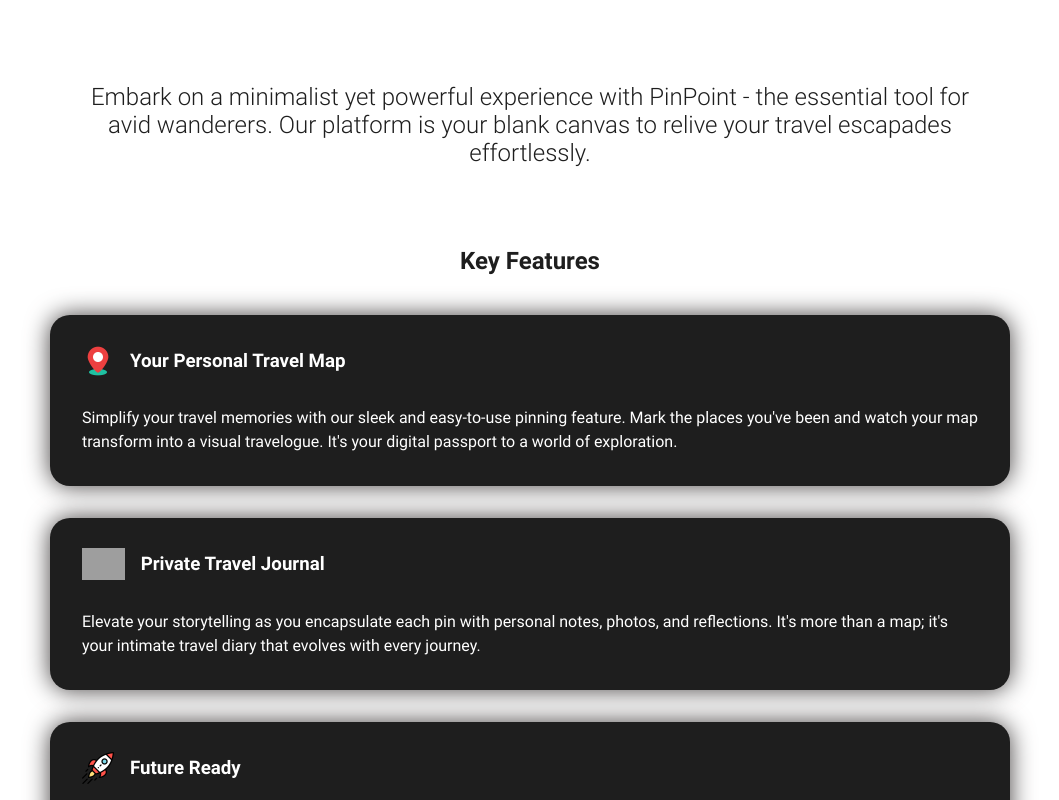
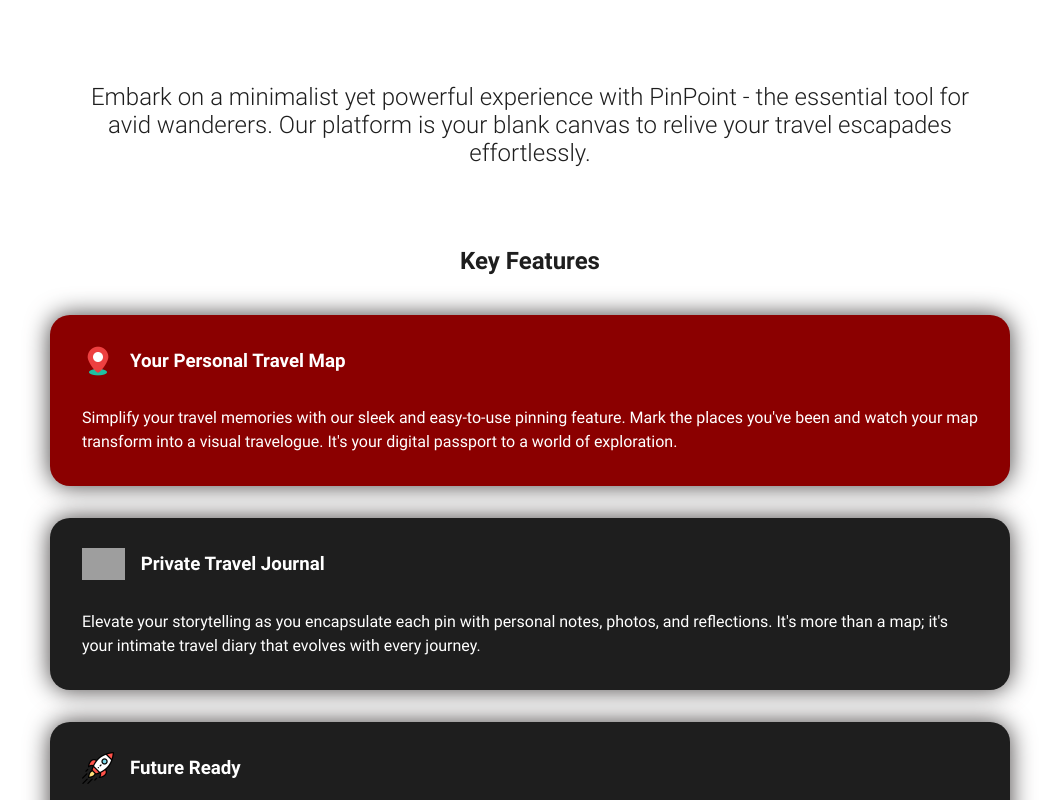
Before and after one commit to lrosati18/liliana-rosati-capstone, a React (Create React App) app: page / in a window 1280 px wide. In both pictures the pointer is over the element 640 px from the left and 1189 px from the top of the page. Shown: the part 789-1589 px from the top of the page, without its empty margins (110-1169 px from the left). Built offline with nearby package versions, Linux system fonts and the light colour scheme; grey boxes are pictures that could not be loaded; the HTML template or start-up script is replaced by a standard one.

Commit message:
change hover for feature boxes

```diff
--- a/src/pages/LandingPage/LandingPage.scss
+++ b/src/pages/LandingPage/LandingPage.scss
@@ -53,6 +53,10 @@
     padding: 1rem 2rem;
     margin: 1rem 1rem;
     width: 70%;
+
+    &:hover {
+      background-color: #8b0000;
+    }
   }
 
   &__intro {
```
